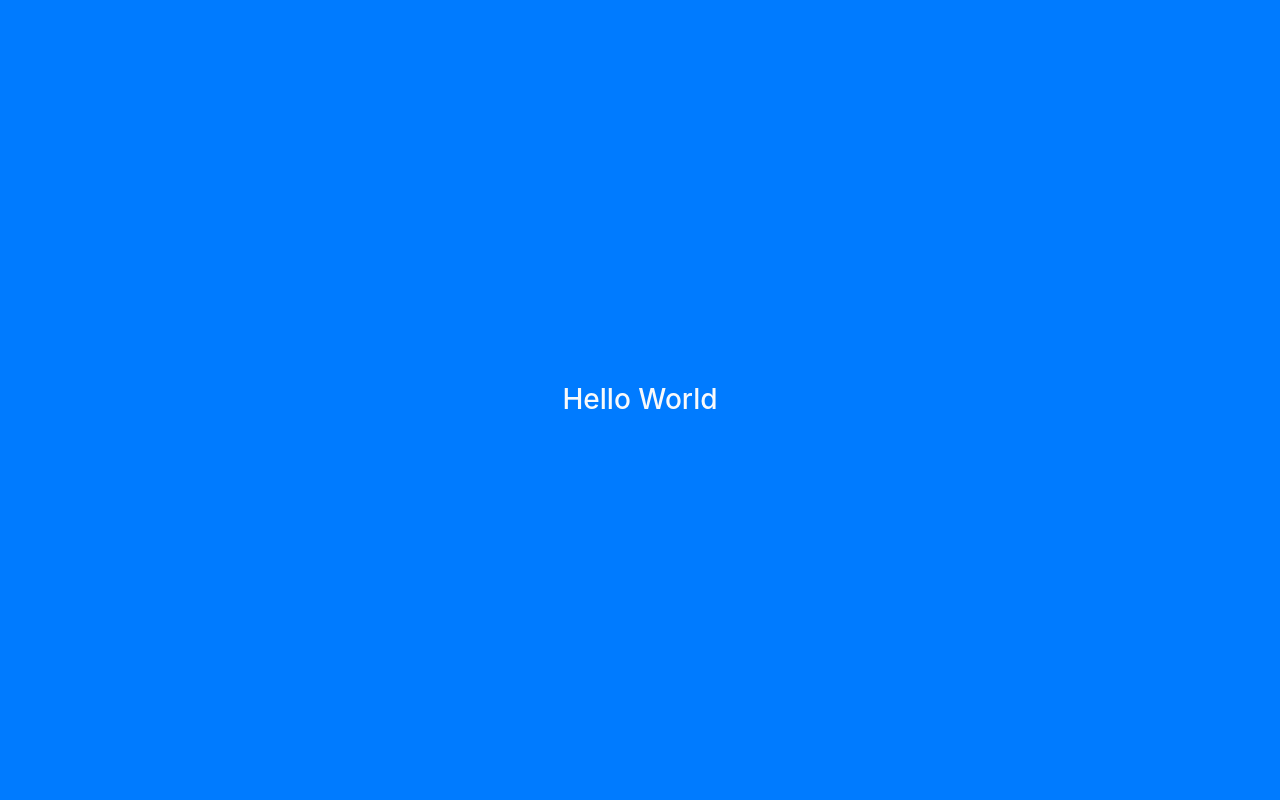
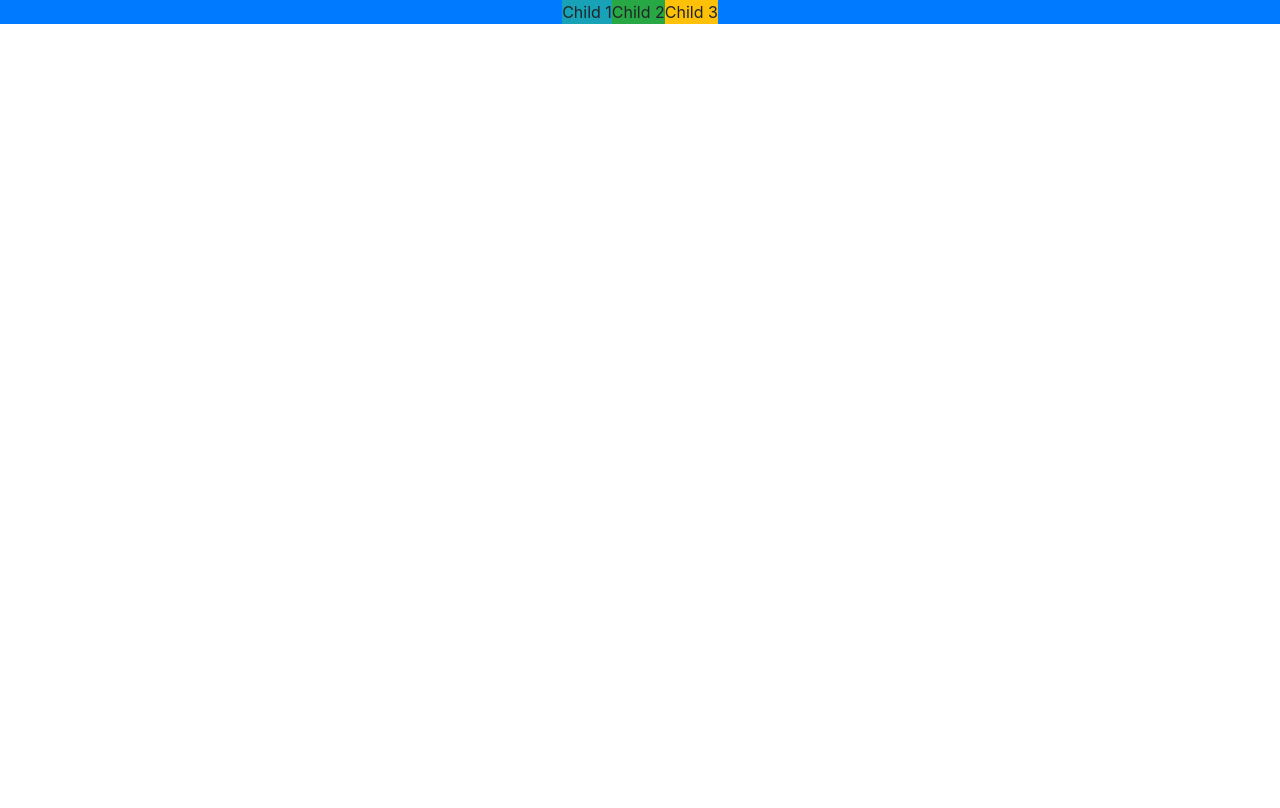
Before and after one commit to cg-101/day3-bootstrap, a React (Create React App) app: page / in a window 1280 px wide. Built offline with nearby package versions, Linux system fonts and the light colour scheme.

Commit message:
use case 2

```diff
--- a/src/App.js
+++ b/src/App.js
@@ -2,11 +2,10 @@ import "./App.css";
 
 function App() {
   return (
-    <div
-      className="bg-primary text-light h3 d-flex justify-content-center align-items-center"
-      style={{ height: "100vh" }}
-    >
-      Hello World
+    <div className="bg-primary d-flex justify-content-center " style={{}}>
+      <div className="bg-info">Child 1</div>
+      <div className="bg-success">Child 2 </div>
+      <div className="bg-warning">Child 3 </div>
     </div>
   );
 }
```
